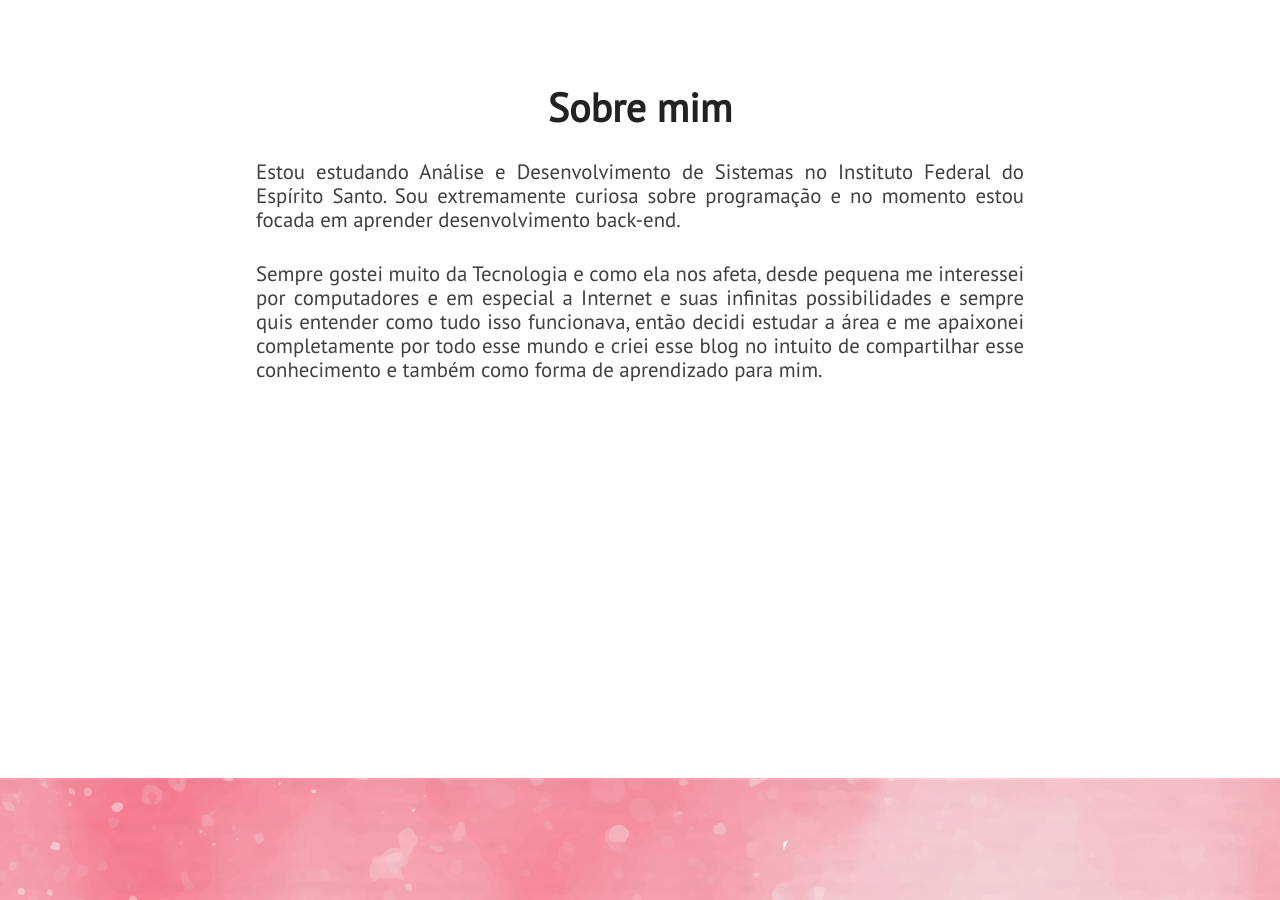
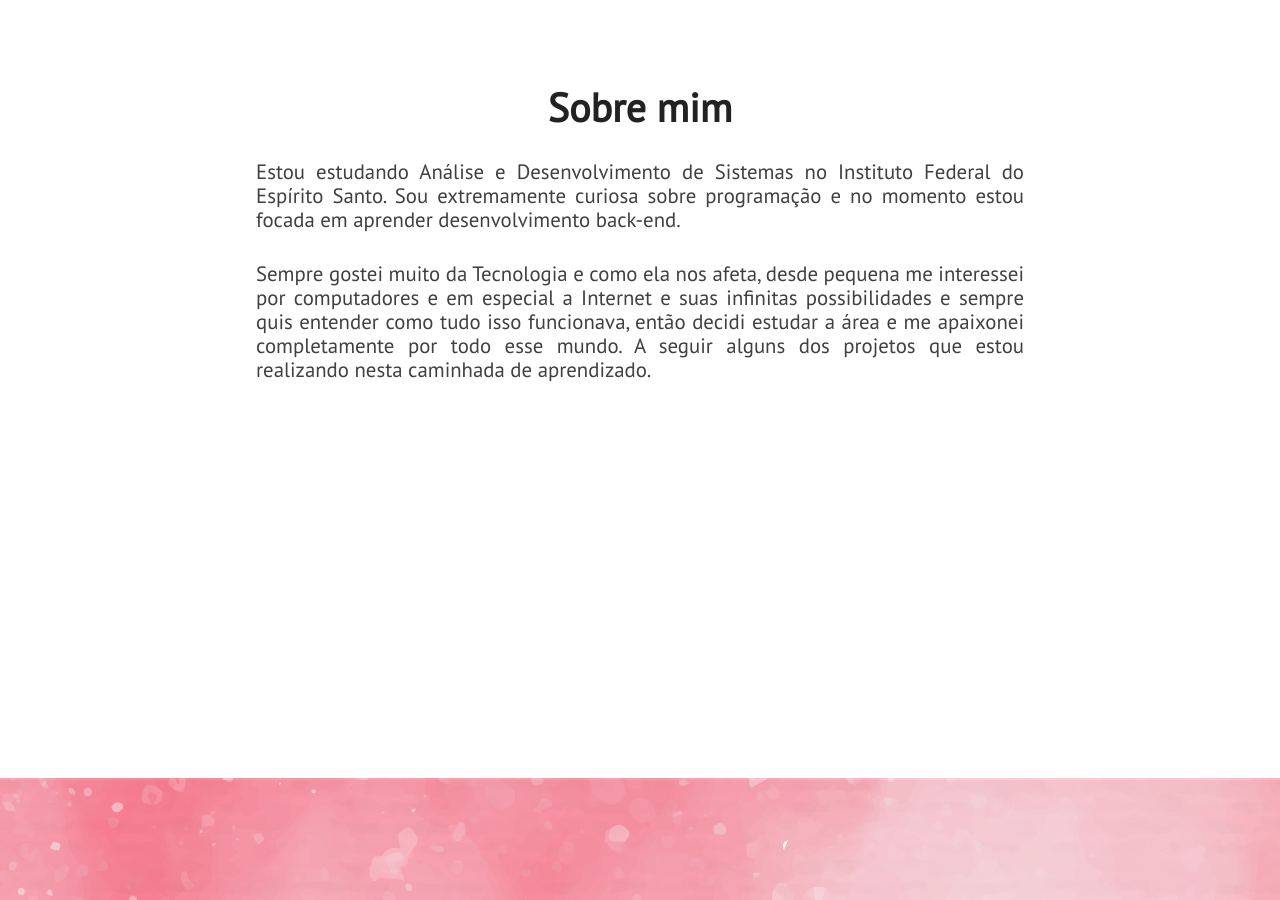
Before and after one commit to jhennifersmith/jhennifersmith.github.io, a Jekyll site: the page built from index.html, in a window 1280 px wide and 900 px high, scrolled down 1182 px. Built offline with Jekyll 4.4.1, drawn with Linux system fonts in a browser that asks for light colours; nearby versions of some CDN libraries.

Commit message:
editando sobre

```diff
--- a/_includes/about.html
+++ b/_includes/about.html
@@ -6,7 +6,7 @@
                 Estou estudando Análise e Desenvolvimento de Sistemas no Instituto Federal do Espírito Santo. Sou extremamente curiosa sobre programação e no momento estou focada em aprender desenvolvimento back-end.
             </p>
             <p class="paragraph-text justify-text">
-                Sempre gostei muito da Tecnologia e como ela nos afeta, desde pequena me interessei por computadores e em especial a Internet e suas infinitas possibilidades e sempre quis entender como tudo isso funcionava, então decidi estudar a área e me apaixonei completamente por todo esse mundo e criei esse blog no intuito de compartilhar esse conhecimento e também como forma de aprendizado para mim.
+                Sempre gostei muito da Tecnologia e como ela nos afeta, desde pequena me interessei por computadores e em especial a Internet e suas infinitas possibilidades e sempre quis entender como tudo isso funcionava, então decidi estudar a área e me apaixonei completamente por todo esse mundo. A seguir alguns dos projetos que estou realizando nesta caminhada de aprendizado.
             </p>
         </div>
     </section>
```
